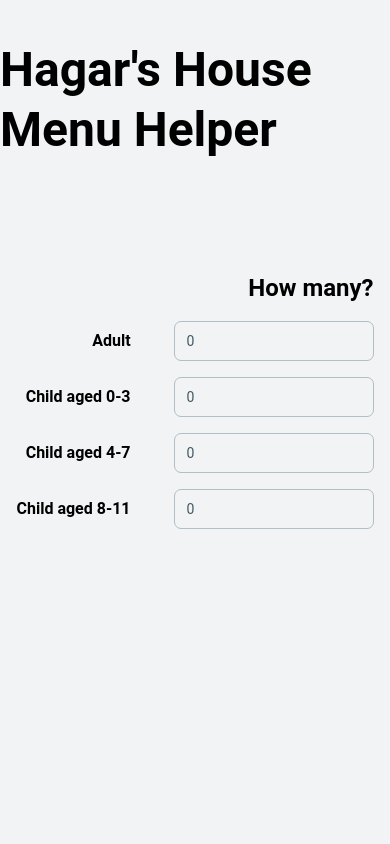
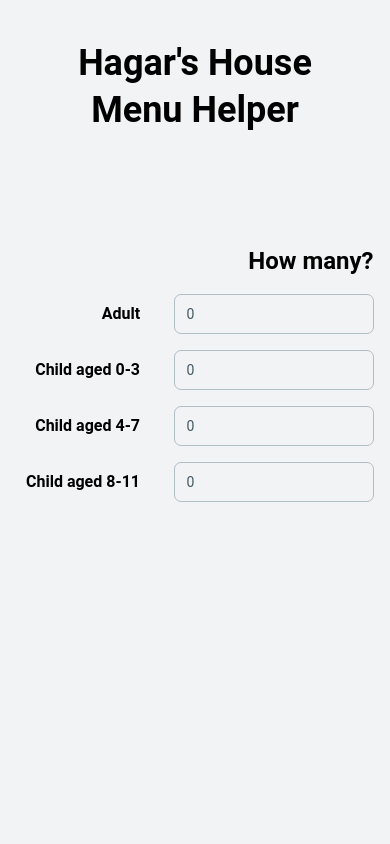
Before and after one commit to caowens/HagarsHouseMenuHelper, a React (Vite) app: page / in a window 390 px wide. Shown: the top 844 px of the page. Built offline with nearby package versions, Linux system fonts and the light colour scheme.

Commit message:
Make title smaller on smaller screens

```diff
--- a/package.json
+++ b/package.json
@@ -10,8 +10,11 @@
     "preview": "vite preview"
   },
   "dependencies": {
+    "@emotion/react": "^11.11.4",
+    "@emotion/styled": "^11.11.5",
     "@heroicons/react": "^2.1.4",
     "@material-tailwind/react": "^2.1.9",
+    "@mui/material": "^5.16.0",
     "firebase": "^10.12.3",
     "react": "^18.3.1",
     "react-dom": "^18.3.1",
--- a/src/App.jsx
+++ b/src/App.jsx
@@ -1,12 +1,20 @@
-import { Button, Typography } from "@material-tailwind/react";
-import Landing from "./pages/Landing";
+import { useState, useEffect } from "react";
+import { Typography } from "@material-tailwind/react";
+import { useMediaQuery } from "@mui/material";
 import { Outlet } from "react-router-dom";
 import './App.css';
 
 function App() {
+  const isMdUp = useMediaQuery('(min-width: 768px)');
+  const [variant, setVariant] = useState('h2');
+
+  useEffect(() => {
+    setVariant(isMdUp ? 'h1' : 'h2');
+  }, [isMdUp]);
+
   return (
-    <div className="flex justify-center items-center px-30 py-10 flex-col">
-      <Typography variant="h1">Hagar's House Menu Helper</Typography>
+    <div className="flex justify-center items-center px-30 py-10 flex-col text-center">
+      <Typography variant={variant}>Hagar's House {isMdUp ? `` : <br />}Menu Helper</Typography>
       <Outlet />
     </div>
   );
```
Also changed, not shown: 1 other file (tests, documents, lock files or other folders).
